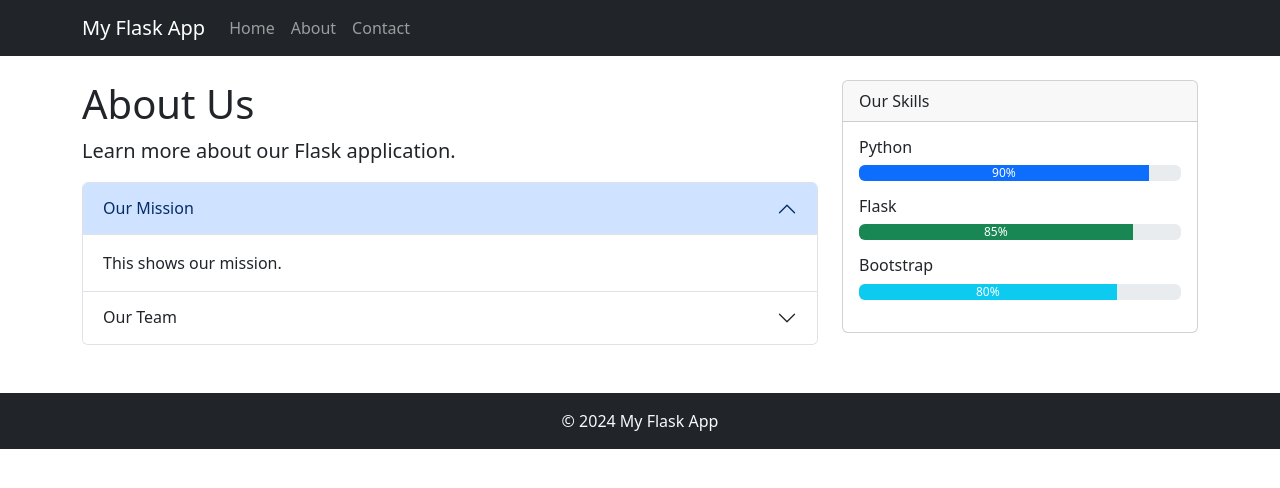
After one commit to wzhan246/github-test, a Flask app: page /about in a window 1280 px wide. The commit adds this page. Shown: the top 488 px of the page. Run offline with Flask 3, Linux system fonts and the light colour scheme.

Commit message:
Flask Templates Exercise
Flask Templates Exercise

```diff
--- a/app.py
+++ b/app.py
@@ -6,5 +6,13 @@ app = Flask(__name__)
 def home():
     return render_template("home.html")
 
+@app.route("/about")
+def about():
+    return render_template("about.html")
+
+@app.route("/contact")
+def contact():
+    return render_template("contact.html")
+
 if __name__ == "__main__":
     app.run(debug=True)
--- /dev/null
+++ b/templates/about.html
@@ -0,0 +1,38 @@
+{% extends "base.html" %}
+{% block title %}About{% endblock %}
+{% block content %}
+<div class="row">
+  <div class="col-lg-8">
+    <h1>About Us</h1>
+    <p class="lead">Learn more about our Flask application.</p>
+    <div class="accordion" id="aboutAccordion">
+      <div class="accordion-item">
+        <h2 class="accordion-header">
+          <button class="accordion-button" type="button" data-bs-toggle="collapse" data-bs-target="#collapseOne">Our Mission</button>
+        </h2>
+        <div id="collapseOne" class="accordion-collapse collapse show" data-bs-parent="#aboutAccordion">
+          <div class="accordion-body">This shows our mission.</div>
+        </div>
+      </div>
+      <div class="accordion-item">
+        <h2 class="accordion-header">
+          <button class="accordion-button collapsed" type="button" data-bs-toggle="collapse" data-bs-target="#collapseTwo">Our Team</button>
+        </h2>
+        <div id="collapseTwo" class="accordion-collapse collapse" data-bs-parent="#aboutAccordion">
+          <div class="accordion-body">Team info goes here.</div>
+        </div>
+      </div>
+    </div>
+  </div>
+  <div class="col-lg-4">
+    <div class="card mt-4 mt-lg-0">
+      <div class="card-header">Our Skills</div>
+      <div class="card-body">
+        <h6>Python</h6><div class="progress mb-3"><div class="progress-bar" role="progressbar" style="width: 90%">90%</div></div>
+        <h6>Flask</h6><div class="progress mb-3"><div class="progress-bar bg-success" role="progressbar" style="width: 85%">85%</div></div>
+        <h6>Bootstrap</h6><div class="progress mb-3"><div class="progress-bar bg-info" role="progressbar" style="width: 80%">80%</div></div>
+      </div>
+    </div>
+  </div>
+</div>
+{% endblock %}
--- a/templates/base.html
+++ b/templates/base.html
@@ -17,6 +17,8 @@
       <div class="collapse navbar-collapse" id="navbarNav">
         <ul class="navbar-nav">
           <li class="nav-item"><a class="nav-link" href="{{ url_for('home') }}">Home</a></li>
+          <li class="nav-item"><a class="nav-link" href="{{ url_for('about') }}">About</a></li>
+          <li class="nav-item"><a class="nav-link" href="{{ url_for('contact') }}">Contact</a></li>
         </ul>
       </div>
     </div>
```
Also changed, not shown: templates/contact.html (added, +22 -0 lines).
